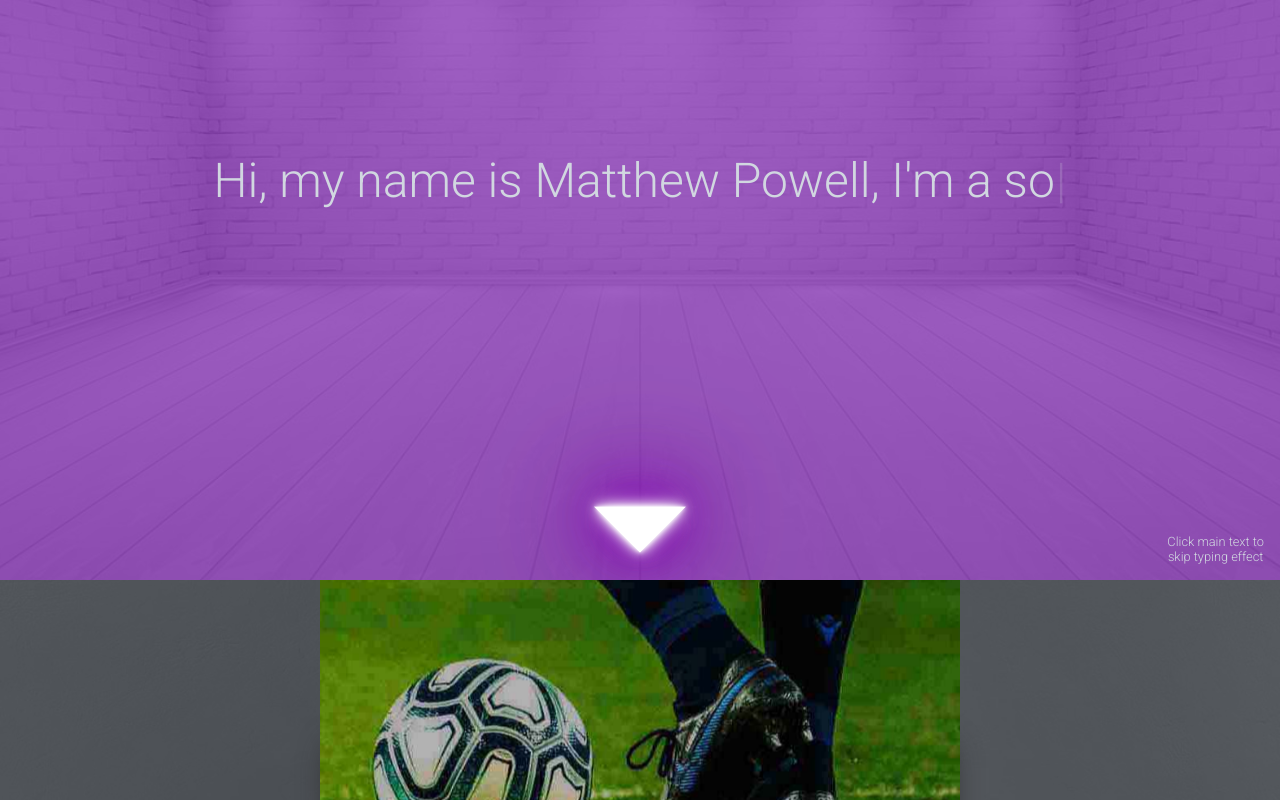
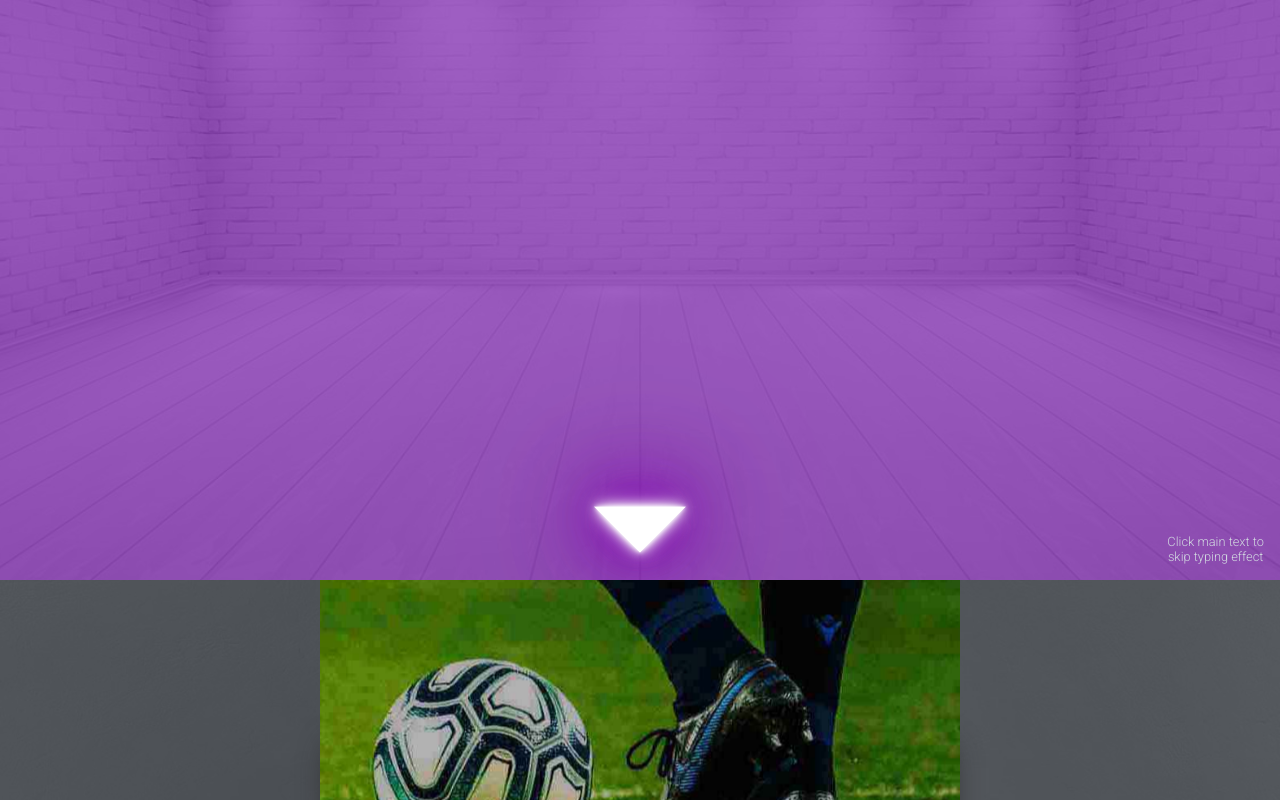
Before and after one commit to matt-powelldev2784/react_portfolio, a React (Create React App) app: page / in a window 1280 px wide. Shown: the part 1020-1820 px from the top of the page. Built offline with nearby package versions, Linux system fonts and the light colour scheme; a web font is replaced by a local one.

Commit message:
about mobile css animation update

```diff
--- a/src/components/02_About/AboutText/AboutStatic.jsx
+++ b/src/components/02_About/AboutText/AboutStatic.jsx
@@ -31,8 +31,21 @@ const fadeInAnimation = keyframes`
     0% {
         opacity: 0;
     }
-    40% {
+     50% {
+        opacity: 0.5;
+     }
+    100% {
         opacity: 1;
+     }
+}`
+
+const fadeInAnimationMob = keyframes`
+{
+    0% {
+        opacity: 0;
+    }
+     50% {
+        opacity: 0;
      }
     100% {
         opacity: 1;
@@ -49,10 +62,10 @@ const StyledContainer = styled.section`
     animation: ${({ triggerAnimation, isDesktop }) => {
         return triggerAnimation && isDesktop
             ? css`
-                  ${fadeInAnimation} 6s ease normal
+                  ${fadeInAnimation} 2s ease normal
               `
             : css`
-                  ${fadeInAnimation} 10s ease normal
+                  ${fadeInAnimationMob} 2s ease normal
               `
     }};
 
--- a/src/components/02_About/AboutText/AboutText.jsx
+++ b/src/components/02_About/AboutText/AboutText.jsx
@@ -15,9 +15,9 @@ export const AboutText = ({ triggerAnimation }) => {
     }
 
     return (
-        <StyledSection onClick={onClickToEndTypingEffect} onTouchEnd={onClickToEndTypingEffect}>
+        <StyledSection onClick={onClickToEndTypingEffect}>
             <StyledContainer text={ABOUT_TEXT}>
-                {!typingEffectEnd && isDesktop && (
+                {!typingEffectEnd && isDesktop && triggerAnimation && (
                     <Typewriter
                         onInit={typewriter => {
                             typewriter.typeString().callFunction(() => {
```
